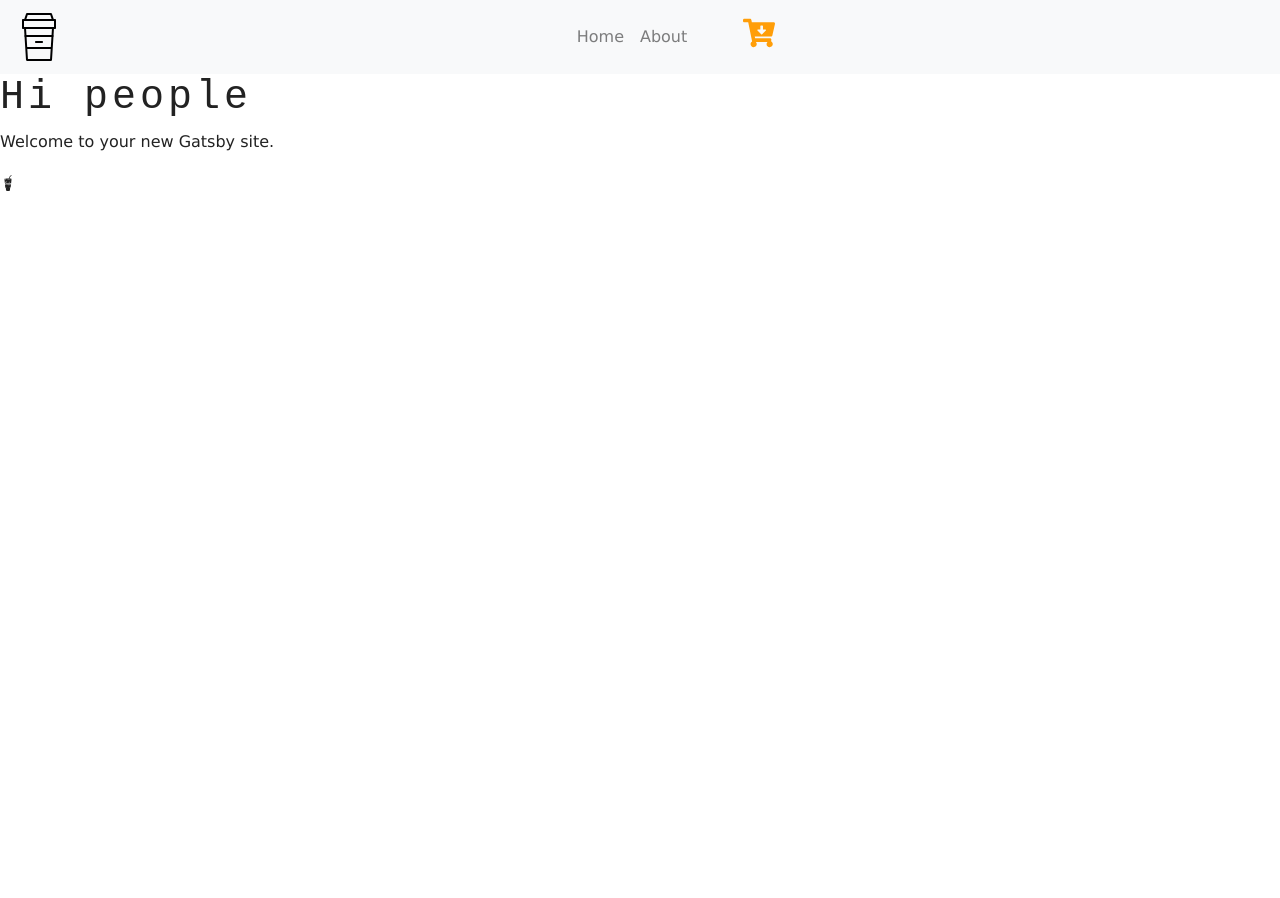
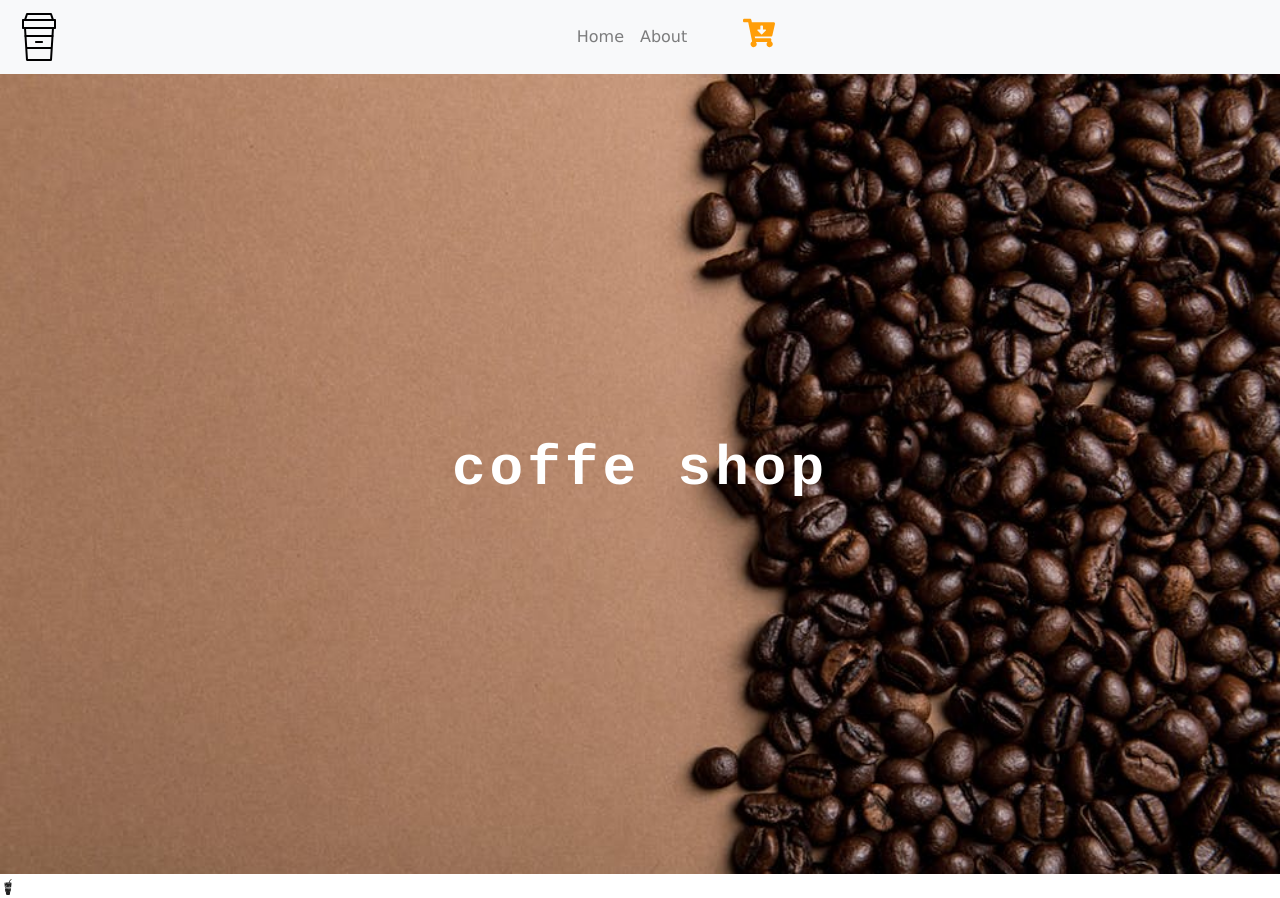
Before and after one commit to danprzy/coffee-shop-gatsby, a Gatsby site: page / in a window 1280 px wide. Before the commit the page ends 800 px from the top, so only its background shows below. Built offline with nearby package versions, Linux system fonts and the light colour scheme; Gatsby itself is replaced by a stand-in of ours.

Commit message:
Add Hero component

```diff
--- a/package.json
+++ b/package.json
@@ -6,6 +6,7 @@
   "author": "Kyle Mathews <mathews.kyle@gmail.com>",
   "dependencies": {
     "gatsby": "^2.0.118",
+    "gatsby-background-image": "^0.2.3",
     "gatsby-image": "^2.0.29",
     "gatsby-plugin-manifest": "^2.0.17",
     "gatsby-plugin-offline": "^2.0.23",
--- /dev/null
+++ b/src/components/Globals/BackgroundHeader.js
@@ -0,0 +1,18 @@
+import React from "react";
+import BackgroundImage from "gatsby-background-image";
+
+export default function BackgroundHeader({ img, styleClass, title, children }) {
+  return (
+    <BackgroundImage className={styleClass} fluid={img}>
+      <h1 className="title text-white text-upercase text-center display-4 font-weight-bold">
+        {title}
+      </h1>
+      {children}
+    </BackgroundImage>
+  );
+}
+
+BackgroundHeader.defaultProps = {
+  title: "default title",
+  styleClass: "default-background"
+};
--- a/src/components/layout.css
+++ b/src/components/layout.css
@@ -1,7 +1,7 @@
 /* CSS variables */
 :root {
   --mainBrown: #2d1ef1;
-  --mainYellow: #ff9e09;
+  --mainYellow: rgb(255, 158, 9);
   --mainGrey: #ece8dc;
   --mainWhite: #fff;
   --mainDark: #222;
@@ -30,3 +30,12 @@
   color: var(--mainYellow);
   font-size: 2rem;
 }
+.default-background {
+  min-height: 100vh;
+  display: flex;
+  align-items: center;
+  justify-content: center;
+  background: linear-gradient(rgba(255, 158, 9, 0.5), rgba(255, 158, 9, 0.5));
+  background-position: center;
+  background-size: cover;
+}
--- a/src/pages/index.js
+++ b/src/pages/index.js
@@ -1,18 +1,34 @@
 import React from "react";
-import { Link } from "gatsby";
+import { Link, graphql } from "gatsby";
 
 import Layout from "../components/layout";
 
 import SEO from "../components/seo";
 import { FaGulp } from "react-icons/fa";
+import BackgroundHeader from "../components/Globals/BackgroundHeader";
 
-const IndexPage = () => (
+const IndexPage = ({ data }) => (
   <Layout>
     <SEO title="Home" keywords={[`gatsby`, `application`, `react`]} />
-    <h1>Hi people</h1>
-    <p>Welcome to your new Gatsby site.</p>
+    <BackgroundHeader
+      img={data.img.childImageSharp.fluid}
+      title="coffe shop"
+      styleClass="default-background"
+    />
     <FaGulp />
   </Layout>
 );
 
+export const query = graphql`
+  {
+    img: file(relativePath: { eq: "default-background.jpeg" }) {
+      childImageSharp {
+        fluid {
+          ...GatsbyImageSharpFluid_tracedSVG
+        }
+      }
+    }
+  }
+`;
+
 export default IndexPage;
```
Also changed, not shown: 1 other file.
